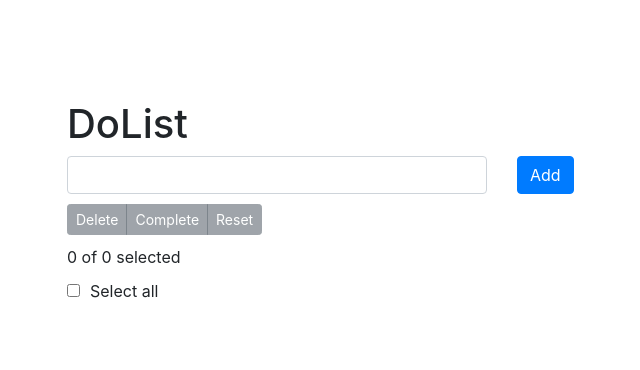
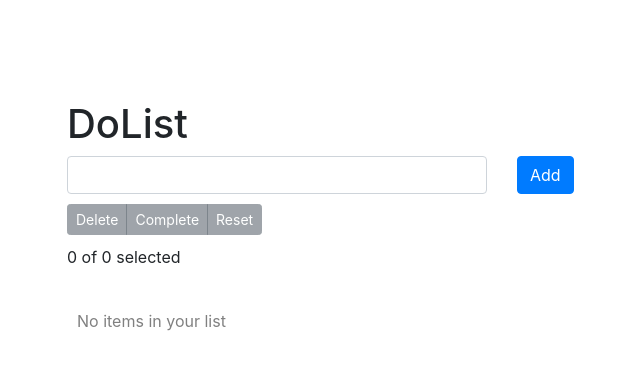
Before and after one commit to jatheepan/dolist, a React app: page / in a window 1280 px wide. Shown: the top 370 px of the page, without its empty margins (288-928 px from the left). Built offline with nearby package versions, Linux system fonts and the light colour scheme.

Commit message:
ux improvements

```diff
--- a/src/components/List.jsx
+++ b/src/components/List.jsx
@@ -51,6 +51,7 @@
   };
   return (
     <div className="List">
+      <div className={classNames({ 'd-none': !items.length })}>
         <input
           type="checkbox"
           checked={selectAllChecked}
@@ -61,6 +62,10 @@
         <label htmlFor="selectAll">Select all</label>
         <ul className="list-group list-group-flush">{listItems}</ul>
       </div>
+      <div className={classNames('no-data', { 'd-none': items.length })}>
+        No items in your list
+      </div>
+    </div>
   );
 };
 
--- a/src/style.scss
+++ b/src/style.scss
@@ -17,6 +17,10 @@
   .completed {
     color: #83ca48;
   }
+  .no-data {
+    padding: 30px 10px;
+    color: gray;
+  }
 }
 
 .Toolbar {
```
Lines whose indentation alone changed are shown as unchanged.
